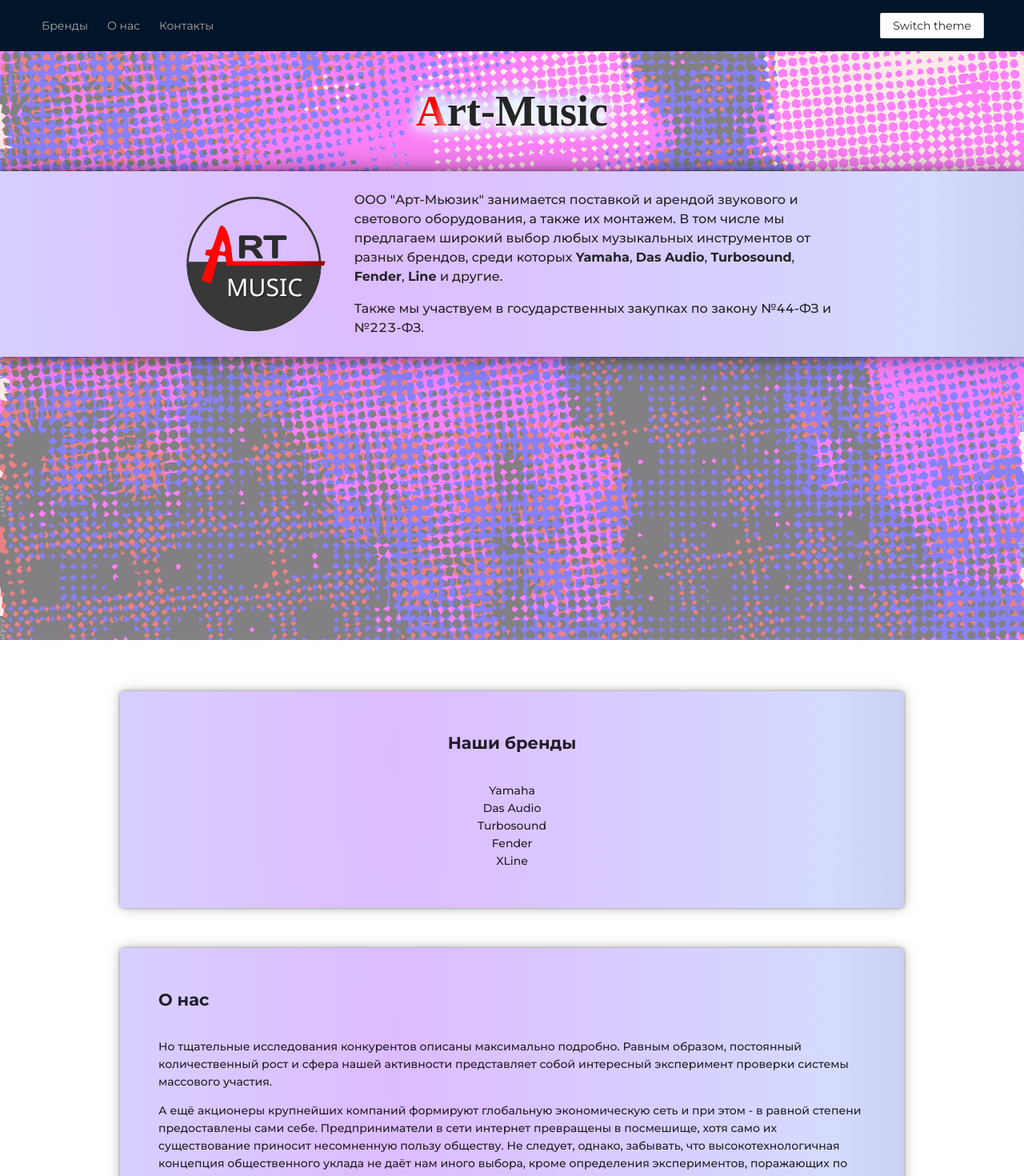
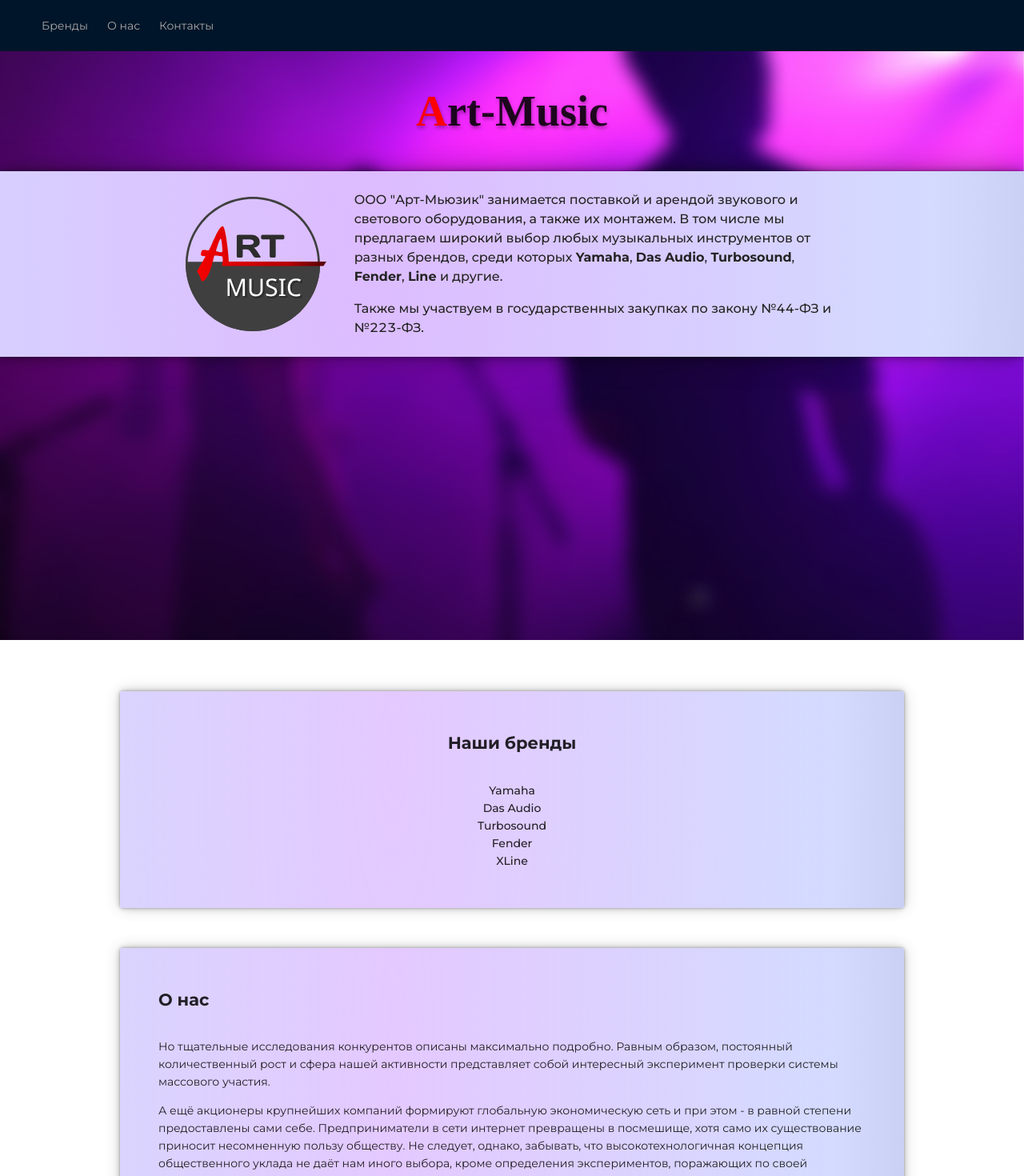
Before and after one commit to vladcyb/art-music, a React (Create React App) app: page / in a window 1280 px wide. Shown: the top 1470 px of the page at 80% size. Built offline with nearby package versions, Linux system fonts and the light colour scheme; some icons are missing; a web font is replaced by a local one.

Commit message:
remove themes

```diff
--- a/src/App.scss
+++ b/src/App.scss
@@ -6,19 +6,13 @@
 
   &::after {
     content: "";
-    position: fixed; /* stretch a fixed position to the whole screen */
+    position: fixed;
     top: 0;
-    height: 100vh; /* fix for mobile browser address bar appearing disappearing */
+    height: 100vh;
     left: 0;
     right: 0;
-    z-index: -1; /* needed to keep in the background */
-    background: url(./assets/i/bg8.png) center center / cover;
-  }
-
-  &.theme-dark {
-    &::after {
-      background: url(./assets/i/bg.webp) center center / cover;
-    }
+    z-index: -1;
+    background: url(./assets/i/bg.webp) center center / cover;
   }
 
   .app__content {
--- a/src/App.tsx
+++ b/src/App.tsx
@@ -1,36 +1,14 @@
-import React, { useEffect, useState } from 'react';
+import React from 'react';
 import { Layout } from 'antd';
 import { About, Brands, CallBack, Contacts, Info } from './pages';
 import { Navbar } from './components';
 import { Payment } from './pages/Payment';
 import { Content } from 'antd/es/layout/layout';
-import classNames from 'classnames';
 import './App.scss';
 
-const localTheme = parseInt(localStorage.getItem('theme') || '0');
-
-export enum ThemeEnum {
-  Light = 'theme-light',
-  Dark = 'theme-dark',
-}
-
-export const themes: ThemeEnum[] = [ThemeEnum.Light, ThemeEnum.Dark];
-
-export const App = () => {
-  const [themeIndex, setThemeIndex] = useState<number>(localTheme);
-  const switchTheme = () => {
-    setThemeIndex((value) => {
-      return value === themes.length - 1 ? 0 : value + 1;
-    });
-  };
-
-  useEffect(() => {
-    localStorage.setItem('theme', themeIndex.toString());
-  }, [themeIndex]);
-
-  return (
-    <Layout className={classNames('app', themes[themeIndex])}>
-      <Navbar switchTheme={switchTheme} />
+export const App = () => (
+  <Layout className="app">
+    <Navbar />
     <Content className="app__content">
       <Info />
       <Brands />
@@ -41,4 +19,3 @@
     </Content>
   </Layout>
 );
-};
--- a/src/components/Navbar/Navbar.tsx
+++ b/src/components/Navbar/Navbar.tsx
@@ -1,4 +1,4 @@
-import { Anchor, Button, Layout } from 'antd';
+import { Anchor, Layout } from 'antd';
 import './navbar.scss';
 
 const { Header } = Layout;
@@ -24,20 +24,13 @@
   },
 ];
 
-interface INavbarProps {
-  switchTheme: () => void;
-}
 
-
-export const Navbar = ({ switchTheme }: INavbarProps) => (
+export const Navbar = () => (
   <Header className="navbar">
     <Anchor bounds={200} targetOffset={84}>
       {links.map((link) => (
         <Link href={link.key} title={link.name} key={link.key} />
       ))}
     </Anchor>
-    <Button className="navbar__theme-btn" type="default" onClick={switchTheme}>
-      Switch theme
-    </Button>
   </Header>
 );
--- a/src/components/Navbar/navbar.scss
+++ b/src/components/Navbar/navbar.scss
@@ -41,12 +41,4 @@
       color: var(--c-white);
     }
   }
-
-  &__theme-btn {
-    //opacity: 0.1;
-
-    &:hover {
-      opacity: 1;
-    }
-  }
 }
--- a/src/index.scss
+++ b/src/index.scss
@@ -79,33 +79,37 @@
 }
 
 .card {
-  background: radial-gradient(92.16% 1413.86% at 34.82% 30%, rgb(221, 187, 255) 0%, #d4dbff 60.73%, #acb2d2 99.27%);
+  background: radial-gradient(92.16% 1413.86% at 34.82% 30%, rgba(221, 187, 255, 0.8) 0%, #d4dbff 60.73%, #acb2d2 99.27%);
   margin-top: var(--content-margin-block);
+  backdrop-filter: blur(25px);
   padding: 24px 16px;
-  font-weight: 500;
-
-  input {
-    border: 1px solid var(--c-dark);
-  }
+  border-radius: 2px;
+  box-shadow:
+    0 0 0.3px  rgba(0, 0, 0, 0.034),
+    0 0 0.7px  rgba(0, 0, 0, 0.051),
+    0 0 1.2px  rgba(0, 0, 0, 0.063),
+    0 0 1.7px  rgba(0, 0, 0, 0.073),
+    0 0 2.5px  rgba(0, 0, 0, 0.082),
+    0 0 3.5px  rgba(0, 0, 0, 0.091),
+    0 0 5px    rgba(0, 0, 0, 0.1),
+    0 0 7.3px  rgba(0, 0, 0, 0.111),
+    0 0 11.3px rgba(0, 0, 0, 0.126),
+    0 0 20px   rgba(0, 0, 0, 0.16);
 
   @media screen and (min-width: $breakpoint-sm) {
     padding: 40px;
-    border-radius: 4px;
-    box-shadow:
-      0 0 0.3px rgba(0, 0, 0, 0.034),
-      0 0 0.7px rgba(0, 0, 0, 0.051),
-      0 0 1.2px rgba(0, 0, 0, 0.063),
-      0 0 1.7px rgba(0, 0, 0, 0.073),
-      0 0 2.5px rgba(0, 0, 0, 0.082),
-      0 0 3.5px rgba(0, 0, 0, 0.091),
-      0 0 5px rgba(0, 0, 0, 0.1),
-      0 0 7.3px rgba(0, 0, 0, 0.111),
-      0 0 11.3px rgba(0, 0, 0, 0.126),
-      0 0 20px rgba(0, 0, 0, 0.16);
   }
 
   @media screen and (min-width: $breakpoint-lg) {
     padding: 48px;
+  }
+
+  input {
+    border: 1px solid #8c8dff;
+  }
+
+  label {
+    font-weight: 500;
   }
 }
 
@@ -114,22 +118,3 @@
 #about {
   scroll-margin-block: calc(var(--header-height) + 20px);
 }
-
-/* themes */
-.app.theme-dark {
-  .card {
-    background: radial-gradient(92.16% 1413.86% at 34.82% 30%, rgba(221, 187, 255, 0.8) 0%, #d4dbff 60.73%, #acb2d2 99.27%);
-    margin-top: var(--content-margin-block);
-    backdrop-filter: blur(25px);
-    padding: 24px 16px;
-    border-radius: 2px;
-
-    @media screen and (min-width: $breakpoint-sm) {
-      padding: 40px;
-    }
-
-    @media screen and (min-width: $breakpoint-lg) {
-      padding: 48px;
-    }
-  }
-}
--- a/src/pages/Info/Info.scss
+++ b/src/pages/Info/Info.scss
@@ -16,21 +16,10 @@
     font-weight: 700;
     padding: 24px 0;
     animation: slide-animation var(--transition-duration) both;
-    text-shadow:
-      0 0 10px rgba(255, 255, 255, 0.6),
-      3px  1px 20px rgba(255, 255, 255, 0.6),
-      2px  2px 20px rgba(255, 255, 255, 0.6),
-      1px  3px 20px rgba(255, 255, 255, 0.6),
-      -4px  4px 20px rgba(255, 255, 255, 0.6),
-      -3px  5px 20px rgba(255, 255, 255, 0.6),
-      -2px -2px 20px rgba(116, 238, 255, 0.6),
-      -2px -2px 20px rgba(144, 249, 255, 0.63),
-      -2px -2px 20px rgba(89, 123, 255, 0.44),
-      -2px -2px 20px rgba(255, 255, 255, 0.6),
-      -1px -3px 20px rgba(255, 255, 255, 0.6);
+    text-shadow: 1px 3px 4px rgba(0, 0, 0, 0.3);
 
     &::first-letter {
-      color: red; // TODO
+      color: red;
     }
 
     @media screen and (min-width: $breakpoint-md) {
@@ -85,7 +74,6 @@
   }
 
   &__icons {
-    visibility: hidden; // TODO
     display: flex;
     justify-content: space-between;
     position: relative;
@@ -94,7 +82,7 @@
 
     svg {
       font-size: 50px;
-      color: rgba(82, 82, 82, 0.82); // TODO
+      color: rgba(0, 0, 0, 0.1);
     }
   }
 }
@@ -129,21 +117,3 @@
       0 0 36px rgba(0, 0, 0, 0.32);
   }
 }
-
-/* themes */
-.theme-dark {
-  .info {
-    &__title {
-      text-shadow: 1px 3px 4px rgba(0, 0, 0, 0.3);
-    }
-
-    &__icons {
-      svg {
-        font-size: 50px;
-        color: rgba(0, 0, 0, 0.1); // TODO
-      }
-
-      visibility: visible; // TODO
-    }
-  }
-}
```
Also changed, not shown: public/i/logo.svg. Lines whose indentation alone changed are shown as unchanged.
